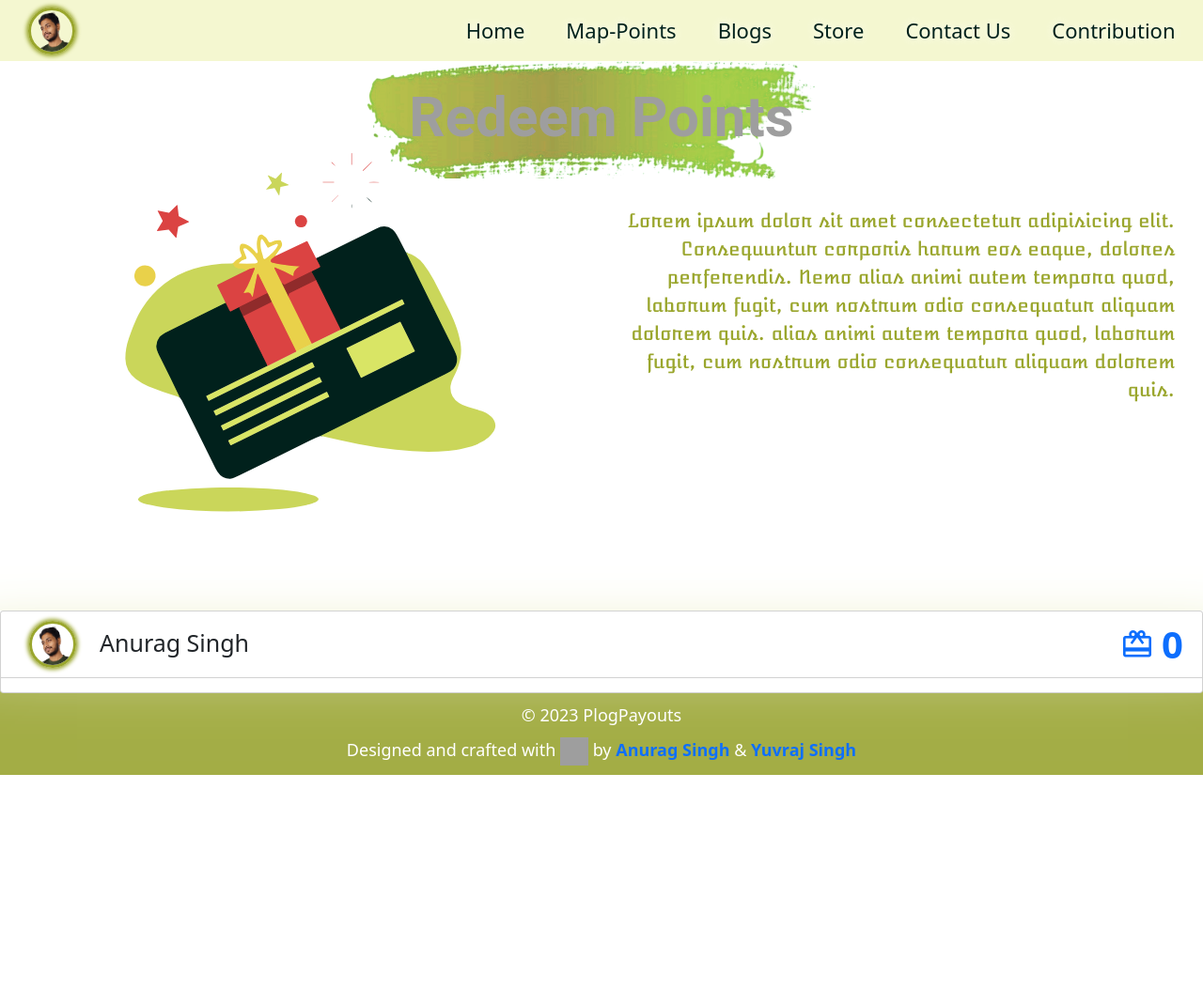
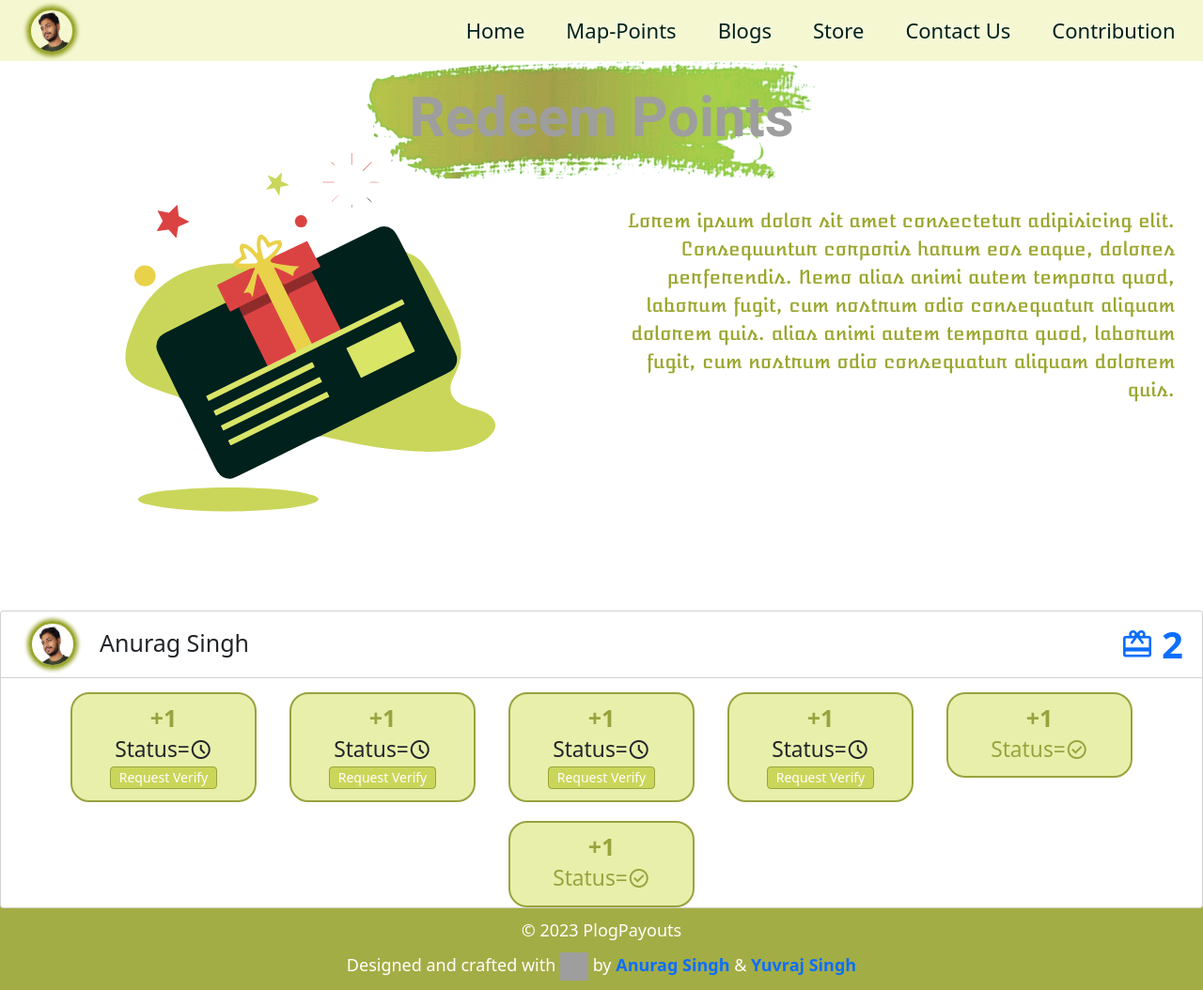
Before and after one commit to anurag6569201/PlogPayouts, a Django app: page /redeem in a window 1280 px wide. Shown: the whole page at 94% size. Before the commit the page ends 825 px from the top, so only its background shows below. Run offline with Django 5.2, Linux system fonts and the light colour scheme; a user stored in the database is signed in; data comes from the database, SQL or seed files in the repository; both versions use the stored data as it was after the commit; data that the repository does not hold is empty; some libraries are stand-ins or nearby versions; grey boxes are pictures that could not be loaded.

Commit message:
added image scores

```diff
--- a/webapp/core/views.py
+++ b/webapp/core/views.py
@@ -17,7 +17,7 @@ from django.template.loader import render_to_string
 
 from django.shortcuts import render, redirect
 
-
+from map_app.models import PredictionModel
 
 @login_required(login_url='userauths:sign-in')
 def index(request):
@@ -60,12 +60,14 @@ def index(request):
 def user_redeem(request):
     user_profile = UserProfile.objects.get(user=request.user)
     vouchers = ScratchCard.objects.filter(user=request.user)
-    totalpoints = ScratchCard.objects.filter(user=request.user).aggregate(Sum('points'))['points__sum'] or 0
+    score = PredictionModel.objects.filter(user=request.user)
+    totalpoints = PredictionModel.objects.filter(user=request.user, is_redeemed=True).aggregate(Sum('score_of_image'))['score_of_image__sum'] or 0
 
     context = {
         "user_profile": user_profile,
         "vouchers": vouchers,
-        "totalpoints": totalpoints
+        "totalpoints": totalpoints,
+        "score":score,
     }
     if not request.user.verified:
         return render(request, 'core/redeem.html', context)
--- a/webapp/map_app/models.py
+++ b/webapp/map_app/models.py
@@ -1,5 +1,7 @@
 from django.db import models
 from userauths.models import User
+from userauths.models import User
+import uuid
 
 class Location(models.Model):
     name = models.CharField(max_length=255)
@@ -10,6 +12,9 @@ class Location(models.Model):
         return self.name
 
 class PredictionModel(models.Model):
+    user = models.ForeignKey(User, on_delete=models.CASCADE)
     count = models.IntegerField()
     prediction = models.CharField(max_length=255)
     status = models.CharField(max_length=255)
+    score_of_image= models.IntegerField(default="0")
+    is_redeemed = models.BooleanField(default=False)
--- a/webapp/static/assets/style/redeem.css
+++ b/webapp/static/assets/style/redeem.css
@@ -52,3 +52,27 @@
     font-weight: 700;
     opacity: .8;
 }
+
+.score_body{
+    text-align: center;
+    background-color: rgba(223, 233, 135, 0.705);
+    border: 2px solid #99a33e;
+    border-radius: 2em;
+}
+.score_h1{
+    color: #99a33e;
+    font-weight: 700;
+}
+.score_status{
+    display: flex;
+    align-items: center;
+    justify-content: center;
+}
+.check_status a{
+    padding: .1em .6em;
+    border: 1px solid #99a33e;
+    border-radius: .3em;
+    background-color: #cad65a;
+    color: white;
+    font-size: .8em;
+}
--- a/webapp/templete/core/redeem.html
+++ b/webapp/templete/core/redeem.html
@@ -55,6 +55,32 @@
         </div>
     </div>
     <br>
+    <div class="container-fluid score_of_image">
+        <div class="row" style="gap: 2em;justify-content: center;">
+            {% for score in score %}
+            <div class="col-md-2">
+                <div class="card-body score_body">
+                    <h1 class="score_h1">+{{ score.score_of_image }}</h1>
+                    <h3 class="score_status">
+                        {% if score.is_redeemed %}
+                        <span style="color: #99a33e; font-size: 1.3em;">Status=</span><span style="color: #99a33e;" class="material-symbols-outlined">check_circle</span>
+                        {% else %}
+                        <span style="font-size: 1.3em;">Status=</span><span class="material-symbols-outlined">schedule</span>
+                        {% endif %}
+                    </h3>
+                    <h3 class="check_status">
+                        {% if score.is_redeemed %}
+                        <a style="display: none;" href="#">Request Verify</a>
+                        {% else %}
+                        <a href="#">Request Verify</a>
+                        {% endif %}
+                    </h3>
+                </div>
+            </div>
+            {% endfor %}
+        </div>
+    </div>
+
     <div class="container-fluid vouchers-contain">
         <div class="row">
             {% for voucher in vouchers %}
```
Also changed, not shown: webapp/map_app/views.py (+24 -1 lines), webapp/db.sqlite3, webapp/map_app/migrations/0006_predictionmodel_score_of_image_predictionmodel_user.py (added), webapp/map_app/migrations/0007_alter_predictionmodel_score_of_image.py (added), webapp/map_app/migrations/0008_predictionmodel_is_redeemed.py (added).
